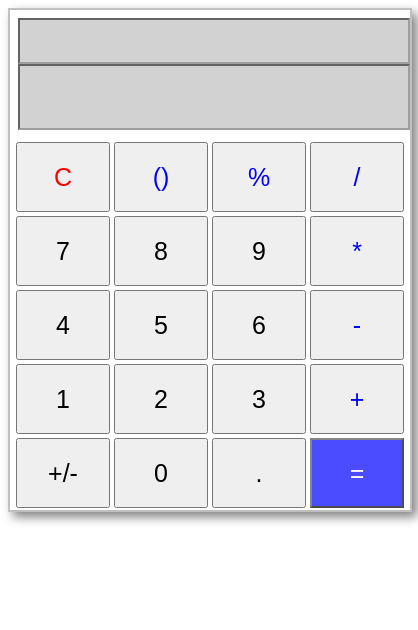
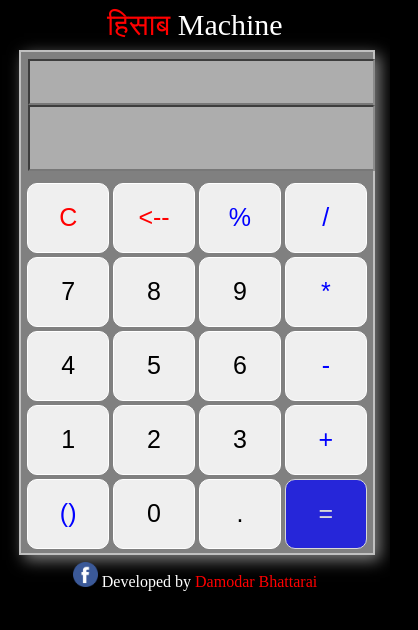
Before and after one commit to bhattarai-damodar/calc, a plain HTML site: page index.html in a window 390 px wide. Shown: the whole page, 418 px wide, since content can reach past the window. Drawn offline with Linux system fonts and the light colour scheme; a web font is replaced by a local one.

Commit message:
css modified

```diff
--- a/calculator.css
+++ b/calculator.css
@@ -1,11 +1,21 @@
 .calculator{
 	border: 2px solid silver;
-	box-shadow: 5px 5px 10px grey;
-	width: 400px;
-	height: 500px;
+	box-shadow: 5px 5px 15px grey;
+	width: 350px;
+	height: 510px;
+	margin-top: 30px;
 	margin-left: auto;
 	margin-right: auto;
+	background-color: grey;
+
 }
+body{
+	background-color: black;
+}
+.*{
+	font-family: 'Biryani', sans-serif;
+}
+
 #display{
 	width: 94%;
 	height: 40px;
@@ -15,8 +25,6 @@
 	font-size: 30px;
 	text-align: right;
 	padding-right: 10px;
-
-
 }
 #fresult{
 	width: 94%;
@@ -24,7 +32,7 @@
 	margin: 0% 2% 2% 2%;
 	background-color: silver;
 	opacity: 0.7;
-	font-size: 30px;
+	font-size: 40px;
 	text-align: right;
 	padding-right: 10px;
 }
@@ -33,6 +41,8 @@ input[type=button]{
 	height: 70px;
 	font-size: 25px;
 	margin: 0px 2px;
+	border: 1px solid white;
+	border-radius: 10px;
 
 }
 input[type=button]:hover{
@@ -51,3 +61,25 @@ input[type=button]:hover{
 	margin: 2px;
 
 }
+header{
+	margin: 1% 3% 0% 3%;
+	color: white;
+	text-align: center;
+	font-size: 30px;
+	font-family: Biryani;
+}
+footer{
+	color: white;
+	margin: 2% 3%;
+	text-align: center;
+}
+footer img{
+	height:25px;
+	width:25px;
+}
+@media all and (max-width : 400px) {
+.calculator{
+	width: 94%;
+	height: auto;
+	margin: 2% 3%;
+}
--- a/calculator.js
+++ b/calculator.js
@@ -38,8 +38,8 @@ function myLoad(){
 	btn.addEventListener('click', clear);
 	var btn = document.getElementById('percent');
 	btn.addEventListener('click', operator);
-	var btn = document.getElementById('plusminus');
-	btn.addEventListener('click', changesign);
+	var btn = document.getElementById('backspace');
+	btn.addEventListener('click', remove);
 	var btn = document.getElementById('bracket');
 	btn.addEventListener('click', braces);
 
@@ -88,28 +88,23 @@ var lastChar = string.charAt(stringLength - 1);
 		}
 	result.value=((result.value)+input);
 }
+
 function result(){
 	var fresult = document.getElementById('fresult');
+	var result= document.getElementById('display')
+	var check=result.value;
+	var katiLamo=check.length;
+	if(	katiLamo<=0){
+		fresult.value="Pagal vais????";
+	}
+	else
 	fresult.value=eval(display.value);
 }
 function clear(){
 	display.value="";
 	fresult.value="";
 }
-function changesign(){
-	var result = document.getElementById('display');
-	// Identifying last character in calculator
-// so that it doesn't repeat the same on clicking
-		var string=result.value;
-var stringLength = string.length;
-var lastChar = string.charAt(stringLength - 1);
-var firstChar = string.charAt(0);
 
-		if(firstChar=='-'){
-			return;
-		}
-	result.value=("-"+"("+result.value+")");
-}
 function braces(){
 	var result = document.getElementById('display');
 	// Identifying last character in calculator
@@ -123,3 +118,10 @@ var lastChar = string.charAt(stringLength - 1);
 		}
 	result.value=("("+result.value+")");
 }
+
+function remove(){
+var result= document.getElementById('display');
+var suruko= result.value;
+
+	display.value = suruko.slice(0, -1);
+}
--- a/index.html
+++ b/index.html
@@ -1,19 +1,27 @@
 <!DOCTYPE html>
-<html>
+<html lang="en-GB">
+
 <head>
-	<title>Hisab Kitab Machine</title>
+	<meta charset="utf-8">
+    <meta name="viewport" content="width=device-width, initial-scale=1.0">
+	<title>Hisab Machine</title>
 	<script src="calculator.js"> </script>
 	<link rel="stylesheet" type="text/css" href="calculator.css">
+	<link href="https://fonts.googleapis.com/css?family=Biryani" rel="stylesheet">
 
 </head>
 <body>
+	<header>
+<font color="red"> हिसाब  </font> Machine
+	</header>
 <div class="calculator" >
+
 <input type="text" id="display" >
 <input type="text" id="fresult">
 <div class="column">
 <div class="row">
 	<input type="button" id="C" value="C" style="color: red;">
-	<input type="button" id="bracket" value="()" style="color: blue;">
+	<input type="button" id="backspace" value="<--" style="color: red;">
 	<input type="button" id="percent" value="%" style="color: blue;">
 	<input type="button" id="divide" value="/" style="color: blue;">
 </div>
@@ -37,7 +45,7 @@
 	<input type="button" id="add" value="+" style="color: blue;">
 </div>
 <div class="row">
-	<input type="button" id="plusminus" value="+/-">
+	<input type="button" id="bracket" value="()" style="color: blue;">
 	<input type="button" id="0" value="0">
 	<input type="button" id="point" value="." >
 	<input type="button" id="equal" value="=" style="color: white; background-color: blue; opacity: 0.7;">
@@ -45,6 +53,9 @@
 </div>
 
 </div>
+<footer>
+<img src="fb.png" > Developed by <font color="red"> Damodar Bhattarai </font>
 
+</footer>
 </body>
 </html>
```
Also changed, not shown: fb.png (added).
